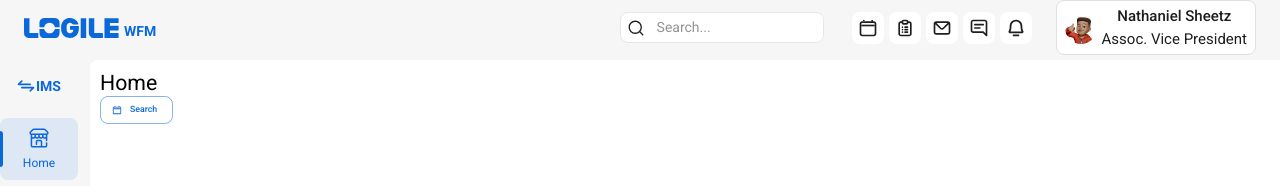
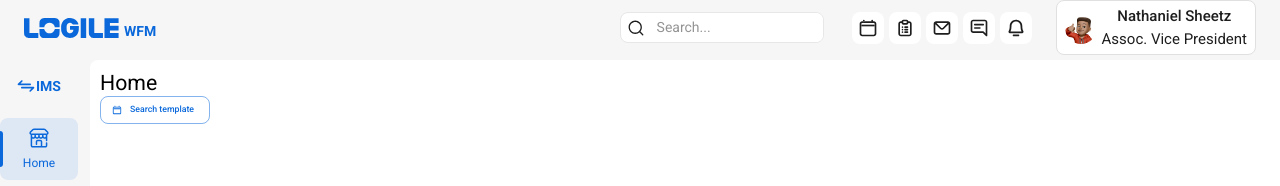
Before and after one commit to devBinay/task-template-poc, a React (Vite) app: page / in a window 1280 px wide. Shown: the top 186 px of the page. Built offline with nearby package versions, Linux system fonts and the light colour scheme.

Commit message:
testing push

```diff
--- a/src/pages/Home.tsx
+++ b/src/pages/Home.tsx
@@ -9,7 +9,7 @@ const Home: React.FC = () => (
   <Button startIcon={<Icon name="search" />} variant='outlined' >
 
 
-          Search
+          Search template
 
   </Button>
 
```
